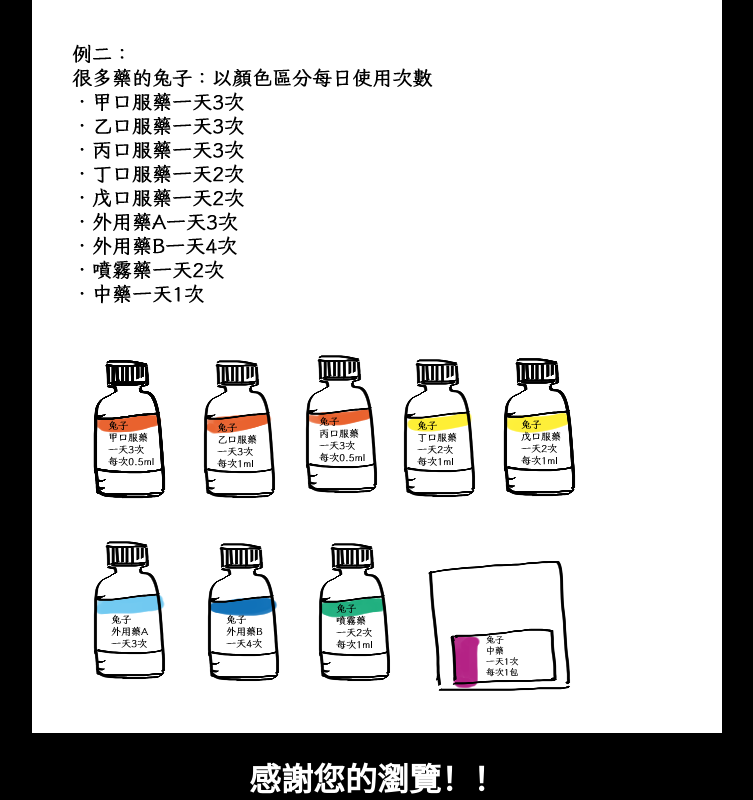
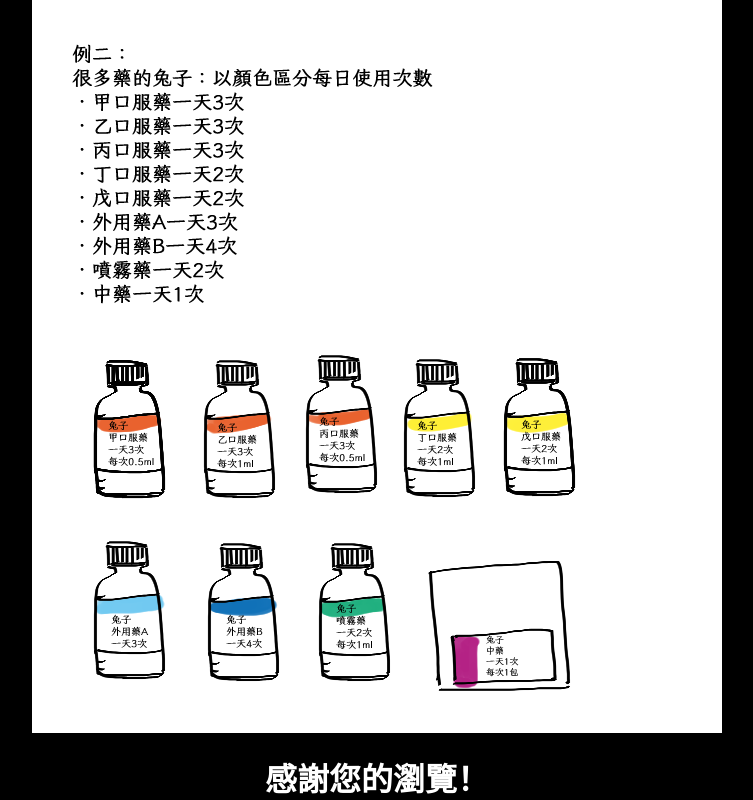
Before and after one commit to vetechtako/vetechtako.github.io, a plain HTML site: page form.html in a window 1280 px wide. Shown: the part 6884-7684 px from the top of the page, without its empty margins (263-1016 px from the left). Drawn offline with Linux system fonts and the light colour scheme.

Commit message:
Update form.html

```diff
--- a/form.html
+++ b/form.html
@@ -29,6 +29,6 @@
     <img src="https://vetechtako.github.io/forms_Y.png" alt="初診單２">
     <h2>以下是理想流程</h2>
     <img src="https://vetechtako.github.io/vettech_AC.png" alt="流程圖">
-    <h1>感謝您的瀏覽！！</h1>
+    <h1>感謝您的瀏覽！</h1>
 </body>
 </html>
```
